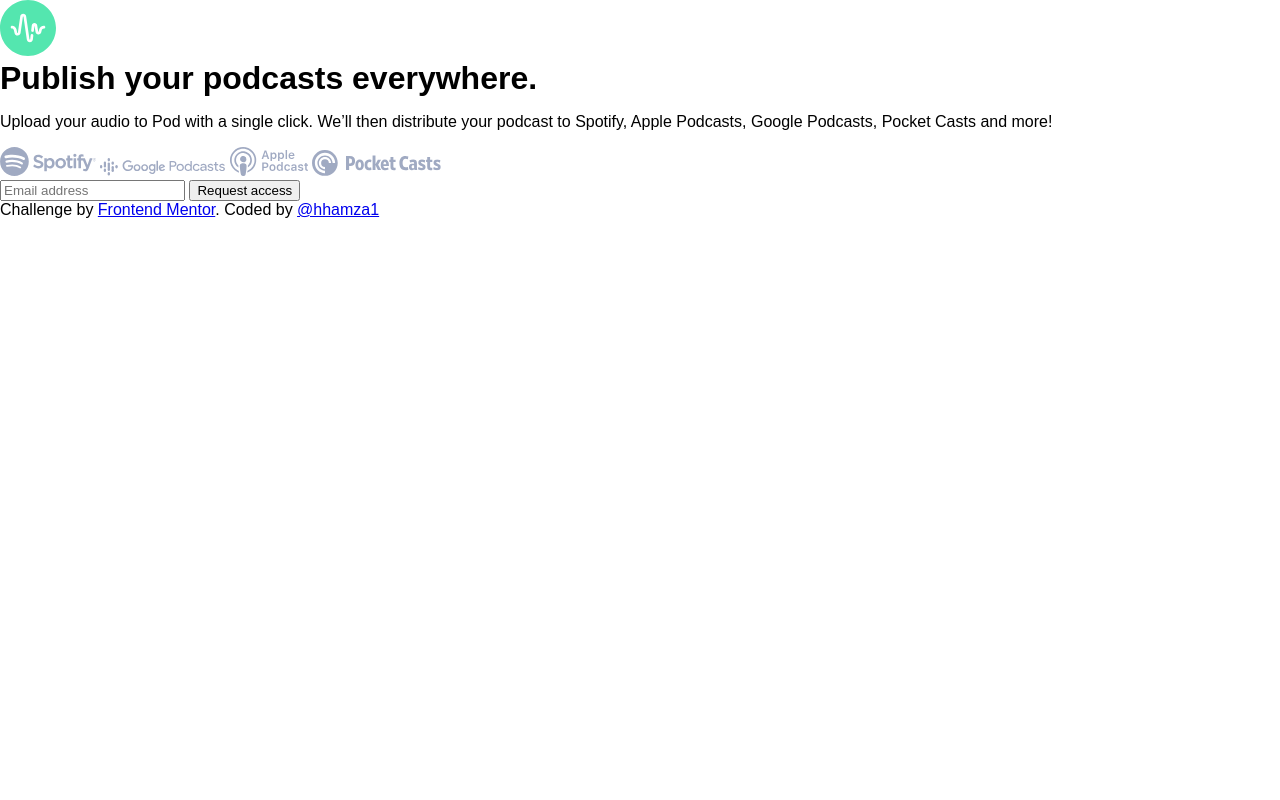
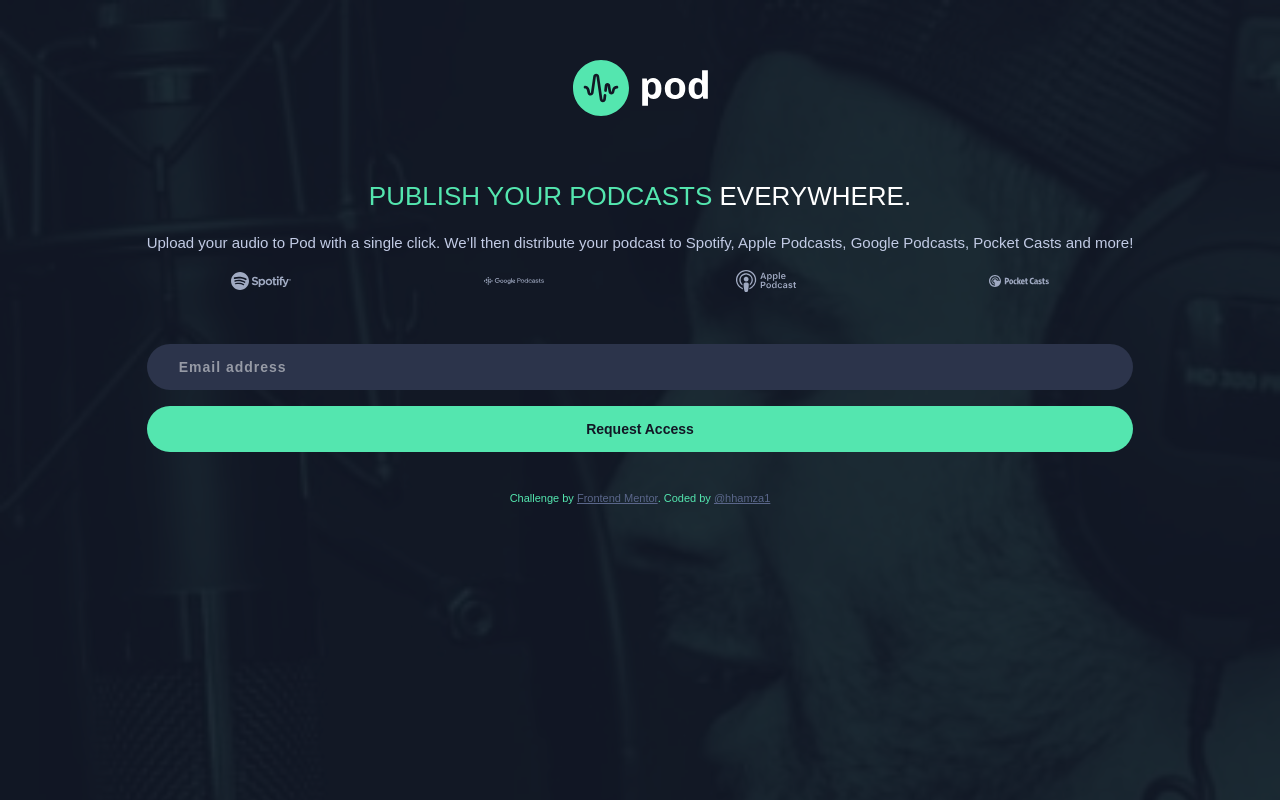
Before and after one commit to hhamza1/fem-pod-request-landing-page, a plain HTML site: page index.html in a window 1280 px wide. Drawn offline with Linux system fonts and the light colour scheme; a web font is replaced by a local one.

Commit message:
Generated CSS file

```diff
--- a/css/style.css
+++ b/css/style.css
@@ -1,11 +1,12 @@
-* {
+body {
+  background: url(../assets/mobile/image-host.jpg);
+  background-size: cover;
+  background-repeat: no-repeat;
   box-sizing: border-box;
-}
-
-body {
   font-family: "Chivo", sans-serif;
   margin: 0;
   padding: 0;
+  z-index: 1;
 }
 
 h1, h2, h3, h4, h5, h6 {
@@ -13,4 +14,125 @@ h1, h2, h3, h4, h5, h6 {
   padding: 0;
 }
 
+footer {
+  padding-top: 10px;
+  font-size: 11px;
+  text-align: center;
+  color: #54E6AF;
+  font-weight: 400;
+}
+footer a {
+  color: #5A668A;
+}
+
+header {
+  padding-bottom: 27px;
+}
+
+.main-title {
+  color: #54E6AF;
+  font-size: 26px;
+  font-weight: 300;
+  line-height: 38px;
+  text-transform: uppercase;
+  text-align: center;
+}
+.main-title span {
+  color: #fff;
+}
+
+.main-paragraph {
+  color: #C2CBE5;
+  font-weight: 300;
+  font-size: 15px;
+  line-height: 25px;
+  text-align: center;
+}
+
+input {
+  background-color: #2C344B;
+  border: 0;
+  border-radius: 28px;
+  padding-top: 9px;
+  padding-bottom: 9px;
+  padding-left: 32px;
+  color: #fff;
+  font-family: inherit;
+  font-weight: 700;
+  font-size: 14px;
+  line-height: 28px;
+  letter-spacing: 1px;
+}
+input:active {
+  outline: none;
+}
+input::placeholder {
+  color: #fff;
+  font-family: inherit;
+  font-weight: 700;
+  font-size: 14px;
+  line-height: 28px;
+  letter-spacing: 1px;
+  opacity: 0.5;
+}
+
+.btn {
+  background-color: #54E6AF;
+  color: #121725;
+  padding-top: 9px;
+  padding-bottom: 9px;
+  border: 0;
+  border-radius: 28px;
+  font-family: inherit;
+  font-weight: 700;
+  font-size: 14px;
+  line-height: 28px;
+  text-transform: capitalize;
+  transition: all 0.3s ease-in-out;
+}
+.btn:hover {
+  background-color: #54E6AF;
+  filter: brightness(120%);
+}
+
+body::before {
+  content: "";
+  background-color: rgba(18, 23, 37, 0.9);
+  background-size: cover;
+  z-index: -99;
+  position: absolute;
+  top: 0;
+  left: 0;
+  width: 100%;
+  height: 100vh;
+}
+
+.container {
+  padding: 60px 24px 0 24px;
+  display: flex;
+  flex-direction: column;
+  justify-content: center;
+  align-items: center;
+  gap: 30px;
+  height: fit-content;
+}
+
+.input-group {
+  display: flex;
+  flex-direction: column;
+  gap: 16px;
+  padding-top: 36px;
+}
+
+.logo-gallery {
+  display: grid;
+  grid-template-columns: repeat(4, 1fr);
+  grid-gap: 25px;
+  justify-items: center;
+  align-items: center;
+}
+.logo-gallery img {
+  max-width: 60px;
+}
+
 /*# sourceMappingURL=style.css.map */
```
Also changed, not shown: 1 other file.
